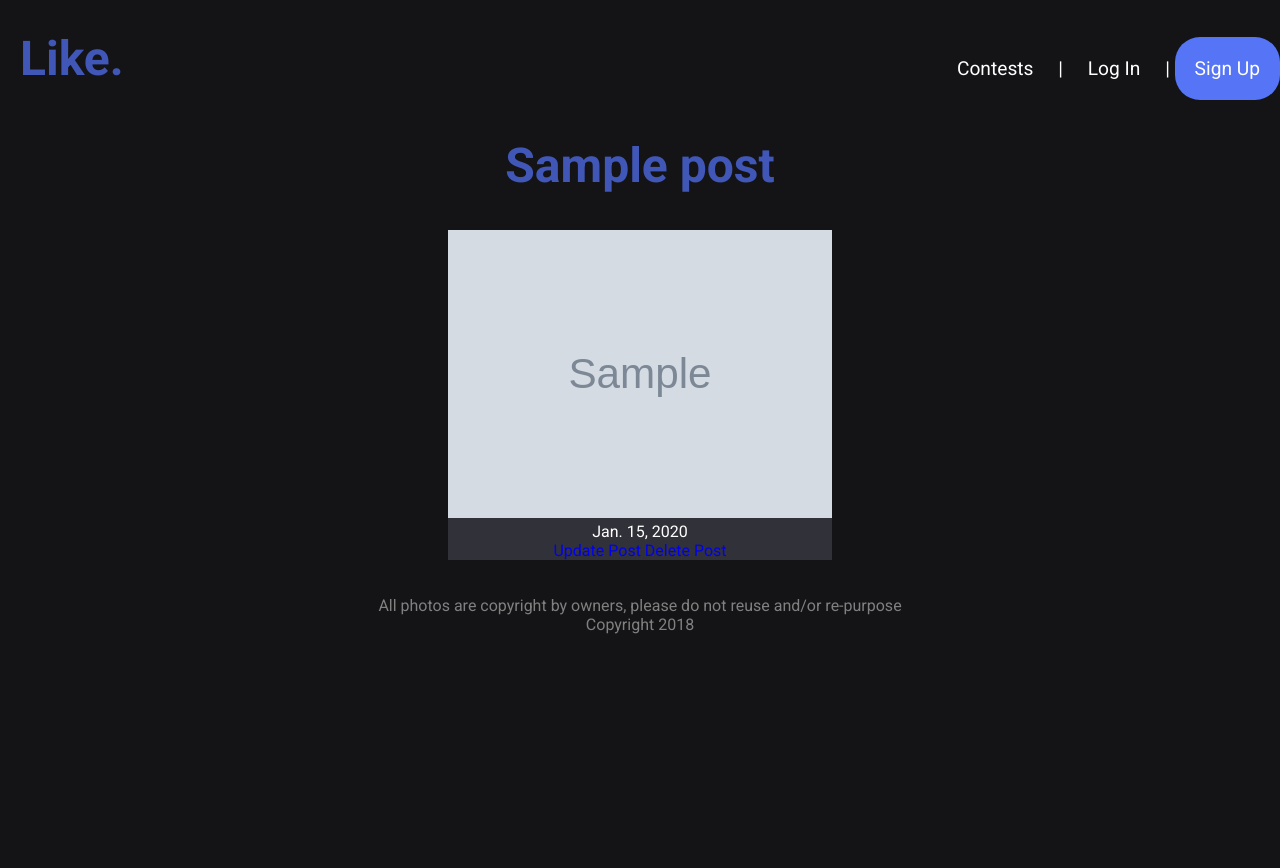
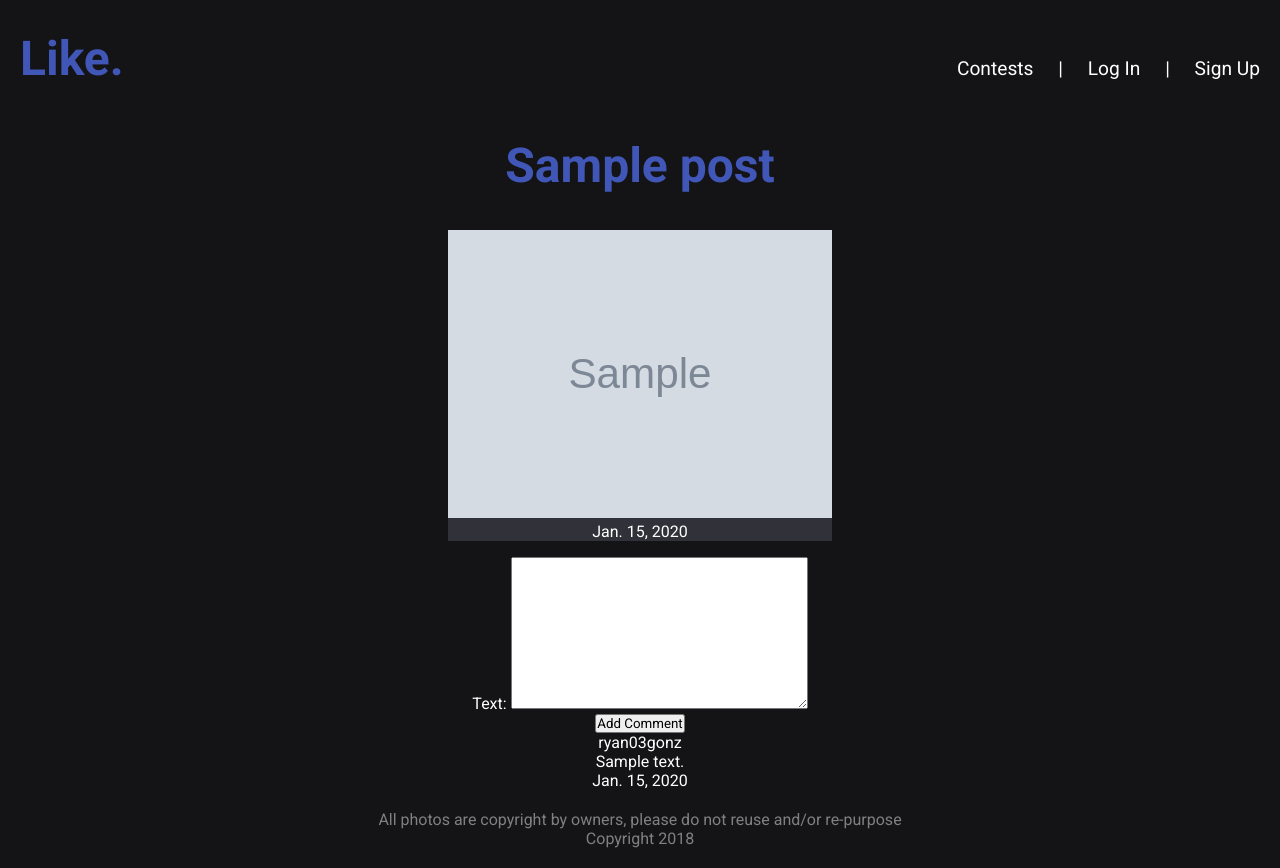
Before and after one commit to helloryantg/photo_contest, a Django app: page /posts/1 in a window 1280 px wide. Before the commit the page ends 634 px from the top, so only its background shows below. Run offline with Django 3.2, Linux system fonts and the light colour scheme; data comes from the database, SQL or seed files in the repository; tables that the repository leaves empty hold one stand-in row (values such as "Sample post"); grey boxes marked "Sample" are stand-in pictures; parts of the project's set-up code (start-up, migrations or seed data) failed here and were passed over.

Commit message:
add comments functionality

```diff
--- a/main_app/forms.py
+++ b/main_app/forms.py
@@ -1,5 +1,11 @@
 from django.forms import ModelForm, Form, CharField, PasswordInput
+from .models import Comment
 
 class LoginForm(Form):
     username = CharField(label="User Name", max_length=64)
     password = CharField(widget=PasswordInput())
+
+class CommentForm(ModelForm):
+    class Meta:
+        model = Comment
+        fields = ['text']
--- a/main_app/models.py
+++ b/main_app/models.py
@@ -34,6 +34,9 @@ class Post(models.Model):
 
 class Comment(models.Model):
     text = models.TextField(max_length=250)
-    created = models.DateField(auto_now_add=True)
+    created_at = models.DateField(auto_now_add=True)
     user = models.ForeignKey(User, on_delete=models.CASCADE)
     post = models.ForeignKey(Post, on_delete=models.CASCADE)
+
+    class Meta:
+        ordering = ['-created_at']
--- a/main_app/templates/base.html
+++ b/main_app/templates/base.html
@@ -21,7 +21,7 @@
                     <a href="{% url 'logout' %}">Log Out</a>
                     {% else %}
                     <a href="{% url 'login' %}">Log In</a> |
-                    <a class="blue-btn" href="{% url 'signup' %}">Sign Up</a>
+                    <a href="{% url 'signup' %}">Sign Up</a>
                 {% endif %}
             </div>
         </nav>
--- a/main_app/templates/my_account.html
+++ b/main_app/templates/my_account.html
@@ -4,7 +4,7 @@
 
 <h1>{{ account.username }}'s collection:</h1>
 
-{% for post in posts%}
+{% for post in posts %}
 <a class="card" href="/posts/{{ post.id }}">
     <img class="photo" src="{{ post.photo_url }}">
 </a>
--- a/main_app/templates/posts/detail.html
+++ b/main_app/templates/posts/detail.html
@@ -7,8 +7,26 @@
 <div class="card">
     <img class="photo" src="{{ post.photo_url }}">
     <p>{{post.created_at}}</p>
-    <a href="{% url 'posts_update' post.id %}">Update Post</a>
-    <a href="{% url 'posts_delete' post.id %}">Delete Post</a>
+    {% ifequal post.user user %}
+        <a href="{% url 'posts_update' post.id %}">Update Post</a>
+        <a href="{% url 'posts_delete' post.id %}">Delete Post</a>
+    {% endifequal %}
 </div>
 
+<div>
+    <form method="POST">
+        {% csrf_token %}
+        {{ comment_form.as_p }}
+        <input type="submit" class="btn" value="Add Comment">
+    </form>
+</div>
+
+{% for comment in post.comment_set.all %}
+    <div class="comment-item">
+        <p>{{comment.user.username}}</p>
+        <p>{{comment.text}}</p>
+        <p>{{comment.created_at}}</p>
+    </div>
+{% endfor %}
+
 {% endblock %}
--- a/main_app/urls.py
+++ b/main_app/urls.py
@@ -12,10 +12,11 @@ urlpatterns = [
     path('contests/create/', views.ContestCreate.as_view(), name='contests_create'),
     path('contests/<int:pk>/update/', views.ContestUpdate.as_view(), name='contests_update'),
     path('contests/<int:pk>/delete/', views.ContestDelete.as_view(), name='contests_delete'),
-    path('posts/<int:post_id>', views.posts_detail, name='posts_detail'),
     path('posts/create/', views.PostCreate.as_view(), name='posts_create'),
     path('posts/<int:pk>/update/', views.PostUpdate.as_view(), name='posts_update'),
     path('posts/<int:pk>/delete/', views.PostDelete.as_view(), name='posts_delete'),
+    path('posts/<int:post_id>', views.posts_detail, name='posts_detail'),
+    path('posts/<int:post_id>/add_comment/', views.add_comment, name='add_comment'),
     path('comments/create/', views.CommentCreate.as_view(), name='comments_create'),
     path('comments/<int:pk>/update/', views.CommentUpdate.as_view(), name='comments_update'),
     path('comments/<int:pk>/delete/', views.CommentDelete.as_view(), name='comments_delete'),
--- a/main_app/views.py
+++ b/main_app/views.py
@@ -1,6 +1,6 @@
 from django.shortcuts import render, redirect
 from django.http import HttpResponse
-from .forms import LoginForm
+from .forms import LoginForm, CommentForm
 from django.contrib.auth import authenticate, login, logout
 from django.contrib.auth.forms import UserCreationForm
 from django.contrib.auth.models import User
@@ -12,7 +12,7 @@ from django.utils.decorators import method_decorator
 
 class CommentCreate(CreateView):
     model = Comment
-    fields = '__all__'
+    fields = ['text']
     success_url = 'posts/detail.html'
 
 class CommentUpdate(UpdateView):
@@ -126,4 +126,13 @@ def photos_page(request, contest_id):
 
 def posts_detail(request, post_id):
     post = Post.objects.get(id=post_id)
-    return render(request, 'posts/detail.html', { 'post': post })
+    comment_form = CommentForm()
+    return render(request, 'posts/detail.html', { 'post': post, 'comment_form' : comment_form })
+
+def add_comment(request, post_id):
+    form = CommentForm(request.POST)
+    if form.is_valid():
+        new_comment = form.save(commit=False)
+        new_comment.post_id = post_id
+        new_comment.save()
+    return redirect('posts_detail', post_id=post_id)
```
Also changed, not shown: main_app/templates/contests/index.html (+6 -6 lines), main_app/migrations/0001_initial.py, main_app/migrations/0002_auto_20181015_1628.py (deleted), main_app/migrations/0002_auto_20181016_1821.py (added), main_app/migrations/0003_comment_vote.py (deleted), main_app/migrations/0004_auto_20181015_2231.py (deleted), main_app/migrations/0005_remove_comment_created.py (deleted), main_app/migrations/0006_comment_created.py (deleted), main_app/migrations/0007_auto_20181015_2313.py (deleted).
